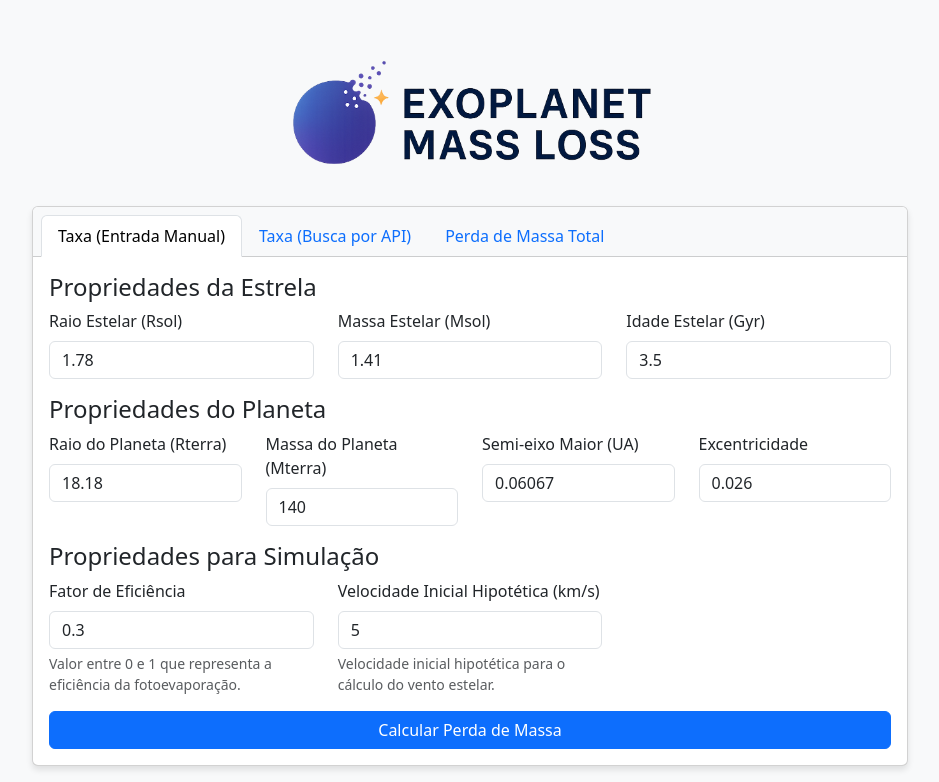
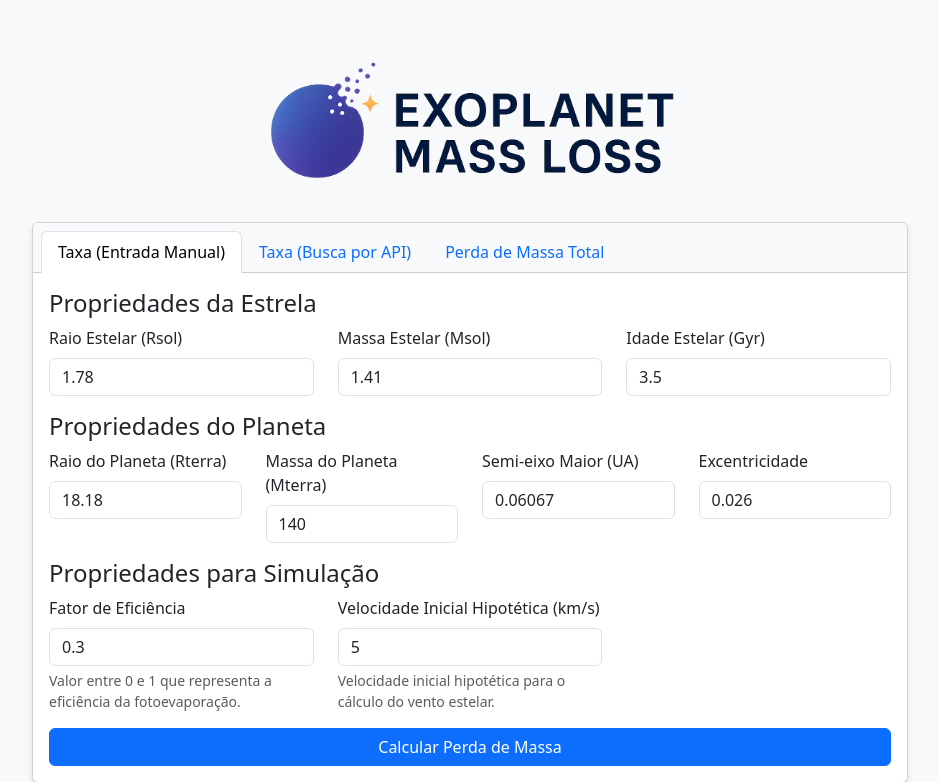
Before and after one commit to tiago-ferrer/exoplanet_loss_cal, a Flask app: page / in a window 1280 px wide. Shown: the top 782 px of the page, without its empty margins (170-1109 px from the left). Run offline with Flask 2, Linux system fonts and the light colour scheme.

Commit message:
feature: add beta logo

```diff
--- a/web/static/css/style.css
+++ b/web/static/css/style.css
@@ -14,7 +14,7 @@ h1 {
 }
 
 .custom-size {
-    width: 400px;
+    width: 450px;
 }
 
 .card {
```
Also changed, not shown: web/static/imgs/logo-beta.png (added).
